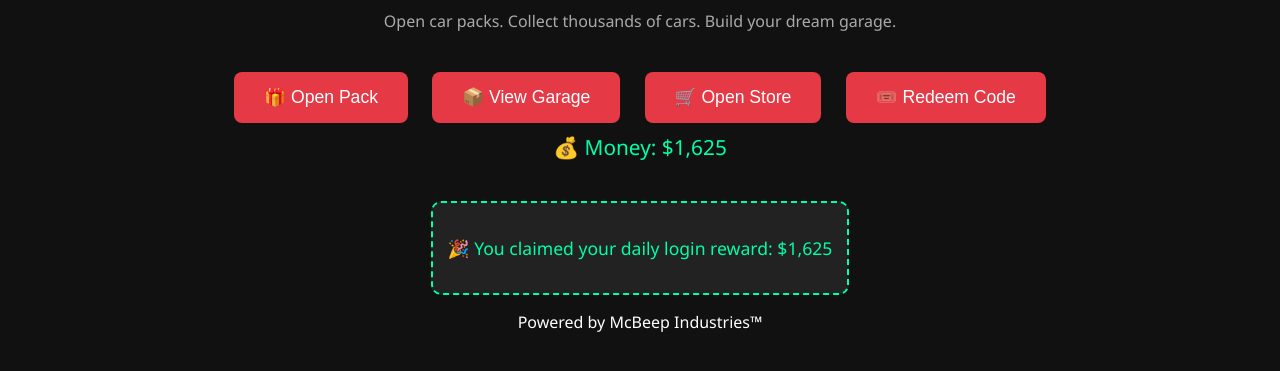
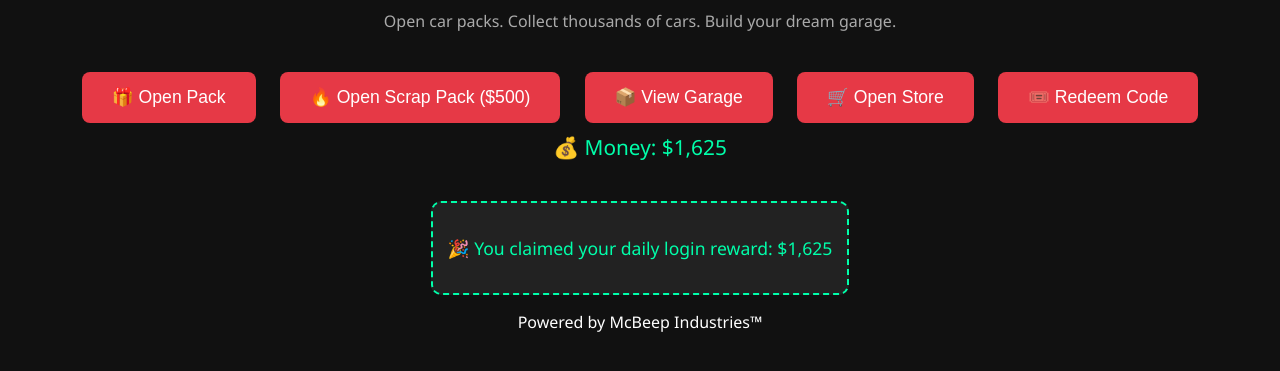
Before and after one commit to zakariyyazeb108/mcbeepgarage, a plain HTML site: page index.html in a window 1280 px wide. Shown: the part 167-538 px from the top of the page. Drawn offline with Linux system fonts and the light colour scheme.

Commit message:
Update index.html

```diff
--- a/index.html
+++ b/index.html
@@ -30,6 +30,7 @@
 
     <div class="controls">
       <button id="collectBtn">🎁 Open Pack</button>
+      <button id="scrapPackBtn">🔥 Open Scrap Pack ($500)</button>
       <button id="garageBtn">📦 View Garage</button>
       <button id="storeBtn">🛒 Open Store</button>
       <button id="redeemBtn">🎟️ Redeem Code</button>
```
